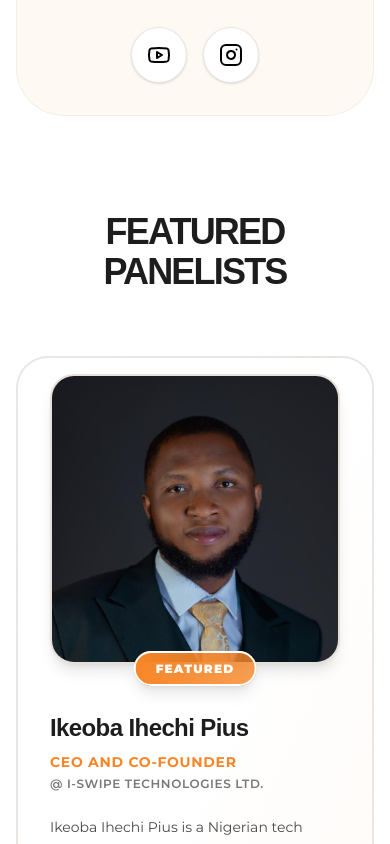
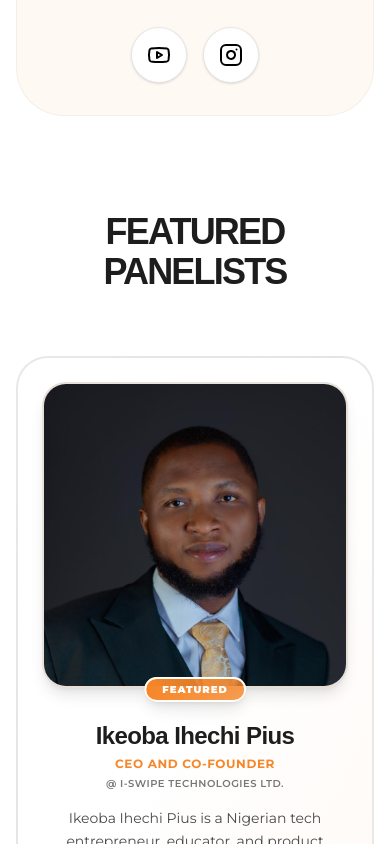
Before and after one commit to KuchiMercy/builders-summit, a React (Vite) app: page / in a window 390 px wide. Shown: the part 11156-12000 px from the top of the page. Built offline with nearby package versions, Linux system fonts and the light colour scheme; a web font is replaced by a local one.

Commit message:
feat: update sponsors and speakers sections with new content and responsive redesign

```diff
--- a/src/components/sections/Speakers.tsx
+++ b/src/components/sections/Speakers.tsx
@@ -97,7 +97,7 @@ const Speakers = () => {
             FEATURED PANELISTS
           </h3>
 
-          <div className="grid grid-cols-1 md:grid-cols-2 lg:grid-cols-3 gap-10">
+          <div className="grid grid-cols-1 md:grid-cols-2 gap-8 lg:gap-12">
             {[
               {
                 name: "Ikeoba Ihechi Pius",
@@ -105,7 +105,11 @@ const Speakers = () => {
                 org: "I-Swipe Technologies Ltd.",
                 image: "/images/pius_ikeoba.jpeg",
                 bio: "Ikeoba Ihechi Pius is a Nigerian tech entrepreneur, educator, and product innovator. Renowned for his visionary leadership and passion for youth development, Pius continues to design innovative solutions that bridge skill gaps, accelerate digital adoption, and inspire the next generation of African tech talent.",
-                link: "#"
+                link: "https://www.iswipetech.com",
+                socials: {
+                  linkedin: "https://www.linkedin.com/in/pius-ihechi-webdev",
+                  instagram: "https://www.instagram.com/pido_cyrus"
+                }
               },
               {
                 name: "Nafiu Ishaq",
@@ -113,7 +117,11 @@ const Speakers = () => {
                 org: "Saurinku Delivery Service",
                 image: "/images/nafiu.jpeg",
                 bio: "Nafiu Ishaq is a youth development advocate with over a decade of experience driving innovation across Africa. He is also the Founder & CEO of SAURINKU Delivery Service, a logistics startup transforming last-mile delivery through technology.",
-                link: "#"
+                link: "#",
+                socials: {
+                  linkedin: "https://www.linkedin.com/in/nafiuishaaq",
+                  instagram: "https://www.instagram.com/nafiuishaaq"
+                }
               },
               {
                 name: "Chinecherem Nduka",
@@ -121,15 +129,32 @@ const Speakers = () => {
                 org: "Nuxalle",
                 image: "/images/chinecherem_nduka.PNG",
                 bio: "Chinecherem Nduka is the founder of Nuxalle, an entrepreneur, digital transformation strategist, media and marketing executive passionate about leveraging technology to drive business growth.",
-                link: "#"
+                link: "https://nuxalle.com/",
+                socials: {
+                  linkedin: "https://www.linkedin.com/in/chinecheremnduka",
+                  twitter: "https://x.com/ChinechNduka"
+                }
+              },
+              {
+                name: "Ruth Ede",
+                role: "Founder",
+                org: "Scratop Nigeria Limited",
+                image: "/images/ruth.jpeg",
+                bio: "Ruth Ede is a Green Agriculturist, social innovator, and Founder of Scratop Nigeria Limited, a startup that transforms biowaste into nutrient-rich organic fertilizers for safe and sustainable food crop production. She is passionate about regenerative agriculture, circular economy models, and climate-smart innovations that empower farmers while protecting the environment.",
+                link: "https://www.scratop.com",
+                socials: {
+                  linkedin: "https://www.linkedin.com/in/ruth-ede-71b85019b",
+                  instagram: "https://www.instagram.com/ruth.ede.9/"
+                }
               }
             ].map((speaker, index) => (
-              <div key={index} className="group relative bg-linear-to-br from-white via-white to-primary/5 rounded-4xl border-2 border-dark/10 p-8 hover:border-primary hover:shadow-2xl transition-all duration-500 flex flex-col h-full overflow-hidden">
+
+              <div key={index} className="group relative bg-linear-to-br from-white via-white to-primary/5 rounded-4xl border-2 border-dark/10 p-6 hover:border-primary hover:shadow-2xl transition-all duration-500 overflow-hidden flex flex-col md:flex-row gap-8 items-center">
                 {/* Decorative gradient overlay */}
-                <div className="absolute top-0 right-0 w-32 h-32 bg-linear-to-br from-primary/20 to-transparent rounded-bl-[4rem] opacity-0 group-hover:opacity-100 transition-opacity duration-500"></div>
+                <div className="absolute top-0 right-0 w-32 h-32 bg-linear-to-br from-primary/20 to-transparent rounded-bl-[4rem] opacity-0 group-hover:opacity-100 transition-opacity duration-500 pointer-events-none"></div>
 
-                {/* Profile Image - Larger and more prominent */}
-                <div className="relative mb-8 -mt-4">
+                {/* Profile Image - Left Side */}
+                <div className="relative shrink-0 w-full md:w-64">
                   <div className="w-full aspect-square rounded-3xl bg-linear-to-br from-primary/10 to-primary/5 overflow-hidden border-2 border-dark/10 group-hover:border-primary/30 transition-all duration-500 group-hover:scale-[1.02] shadow-lg group-hover:shadow-2xl">
                     {speaker.image ? (
                       <img src={speaker.image} alt={speaker.name} className="w-full h-full object-cover object-top group-hover:scale-110 transition-transform duration-700" />
@@ -140,37 +165,48 @@ const Speakers = () => {
                     )}
                   </div>
                   {/* Featured badge */}
-                  <div className="absolute -bottom-4 left-1/2 -translate-x-1/2">
-                    <span className="px-5 py-2 bg-linear-to-r from-primary to-primary/80 text-white text-xs font-black uppercase tracking-widest rounded-full shadow-lg border-2 border-white">
+                  <div className="absolute -bottom-3 left-1/2 -translate-x-1/2">
+                    <span className="px-4 py-1 bg-linear-to-r from-primary to-primary/80 text-white text-[10px] font-black uppercase tracking-widest rounded-full shadow-lg border-2 border-white whitespace-nowrap">
                       Featured
                     </span>
                   </div>
                 </div>
 
-                {/* Content */}
-                <div className="mb-6 mt-4 relative z-10">
-                  <h4 className="text-2xl font-black text-dark mb-2 tracking-tight group-hover:text-primary transition-colors duration-300">{speaker.name}</h4>
-                  <p className="text-sm font-bold text-primary uppercase tracking-wider mb-1">{speaker.role}</p>
-                  <p className="text-xs font-semibold text-dark/60 uppercase tracking-wider">@ {speaker.org}</p>
-                </div>
+                {/* Content - Right Side */}
+                <div className="flex flex-col grow relative z-10 w-full text-center md:text-left">
+                  <div className="mb-4">
+                    <h4 className="text-2xl font-black text-dark mb-1 tracking-tight group-hover:text-primary transition-colors duration-300">{speaker.name}</h4>
+                    <p className="text-xs font-bold text-primary uppercase tracking-wider mb-1">{speaker.role}</p>
+                    <p className="text-[10px] font-semibold text-dark/60 uppercase tracking-wider">@ {speaker.org}</p>
+                  </div>
 
-                <p className="text-dark/80 text-sm leading-relaxed mb-8 grow relative z-10">
-                  {speaker.bio}
-                </p>
+                  <p className="text-dark/80 text-sm leading-relaxed mb-6 line-clamp-4 hover:line-clamp-none transition-all">
+                    {speaker.bio}
+                  </p>
 
-                {/* Footer with social links and arrow */}
-                <div className="flex items-center justify-between pt-6 border-t-2 border-dark/10 group-hover:border-primary/30 transition-colors relative z-10">
-                  <div className="flex gap-3">
-                    <div className="w-10 h-10 rounded-full bg-primary/10 flex items-center justify-center hover:bg-primary hover:text-white transition-all duration-300 cursor-pointer hover:scale-110 shadow-sm">
-                      <Linkedin size={16} />
+                  {/* Footer with social links and arrow */}
+                  <div className="flex items-center justify-center md:justify-between pt-4 border-t-2 border-dark/10 group-hover:border-primary/30 transition-colors mt-auto gap-4">
+                    <div className="flex gap-2">
+                      {speaker.socials?.linkedin && (
+                        <a href={speaker.socials.linkedin} target="_blank" rel="noopener noreferrer" className="w-8 h-8 rounded-full bg-primary/10 flex items-center justify-center hover:bg-primary hover:text-white transition-all duration-300 cursor-pointer hover:scale-110 shadow-sm">
+                          <Linkedin size={14} />
+                        </a>
+                      )}
+                      {speaker.socials?.twitter && (
+                        <a href={speaker.socials.twitter} target="_blank" rel="noopener noreferrer" className="w-8 h-8 rounded-full bg-primary/10 flex items-center justify-center hover:bg-primary hover:text-white transition-all duration-300 cursor-pointer hover:scale-110 shadow-sm">
+                          <Twitter size={14} />
+                        </a>
+                      )}
+                      {speaker.socials?.instagram && (
+                        <a href={speaker.socials.instagram} target="_blank" rel="noopener noreferrer" className="w-8 h-8 rounded-full bg-primary/10 flex items-center justify-center hover:bg-primary hover:text-white transition-all duration-300 cursor-pointer hover:scale-110 shadow-sm">
+                          <Instagram size={14} />
+                        </a>
+                      )}
                     </div>
-                    <div className="w-10 h-10 rounded-full bg-primary/10 flex items-center justify-center hover:bg-primary hover:text-white transition-all duration-300 cursor-pointer hover:scale-110 shadow-sm">
-                      <Twitter size={16} />
-                    </div>
+                    <a href={speaker.link} target="_blank" rel="noopener noreferrer" className="w-10 h-10 rounded-full bg-linear-to-br from-primary to-primary/80 text-white flex items-center justify-center hover:shadow-xl transition-all duration-300 group-hover:scale-110 group-hover:-rotate-45 shrink-0">
+                      <ArrowRight size={16} className="font-bold" />
+                    </a>
                   </div>
-                  <a href={speaker.link} className="w-12 h-12 rounded-full bg-linear-to-br from-primary to-primary/80 text-white flex items-center justify-center hover:shadow-xl transition-all duration-300 group-hover:scale-110 group-hover:-rotate-45">
-                    <ArrowRight size={20} className="font-bold" />
-                  </a>
                 </div>
               </div>
             ))}
--- a/src/components/sections/Sponsors.tsx
+++ b/src/components/sections/Sponsors.tsx
@@ -16,13 +16,35 @@ const Sponsors = () => {
           We are proud to partner with organizations that share our vision for building a sustainable future.
         </p>
 
-        {/* Sponsor Grid Placeholder */}
-        <div className="grid grid-cols-2 md:grid-cols-4 gap-8 mb-16 opacity-50 grayscale hover:grayscale-0 transition-all duration-700">
-          {[1, 2, 3, 4].map((i) => (
-            <div key={i} className="aspect-video bg-gray-100 rounded-3xl flex items-center justify-center">
-              <span className="text-gray-400 font-bold text-xl">LOGO {i}</span>
+        <div className="grid grid-cols-1 sm:grid-cols-2 md:grid-cols-4 gap-8 mb-16 items-center">
+          {[
+            {
+              name: "Falytom",
+              logo: "/images/falytom.png",
+              link: "https://falytom.com.ng/"
+            }
+          ].map((sponsor, index) => (
+            <a
+              key={index}
+              href={sponsor.link}
+              target="_blank"
+              rel="noopener noreferrer"
+              className="aspect-video bg-white rounded-3xl flex items-center justify-center p-0 overflow-hidden border border-gray-100 hover:shadow-xl hover:border-primary/20 transition-all duration-300 group grayscale hover:grayscale-0"
+            >
+              <img
+                src={sponsor.logo}
+                alt={sponsor.name}
+                className="w-full h-full object-cover opacity-70 transition-opacity transform "
+              />
+            </a>
+          ))}
+
+          {/* Placeholders for other sponsors */}
+          {/* {[1, 2, 3].map((i) => (
+            <div key={`placeholder-${i}`} className="aspect-video bg-gray-50 rounded-3xl flex items-center justify-center border border-dashed border-gray-200">
+              <span className="text-gray-300 font-bold text-sm">SPONSOR SLOT</span>
             </div>
-          ))}
+          ))} */}
         </div>
 
         <div className="flex justify-center">
```
Also changed, not shown: public/images/falytom.png (added), public/images/ruth.jpeg (added).
